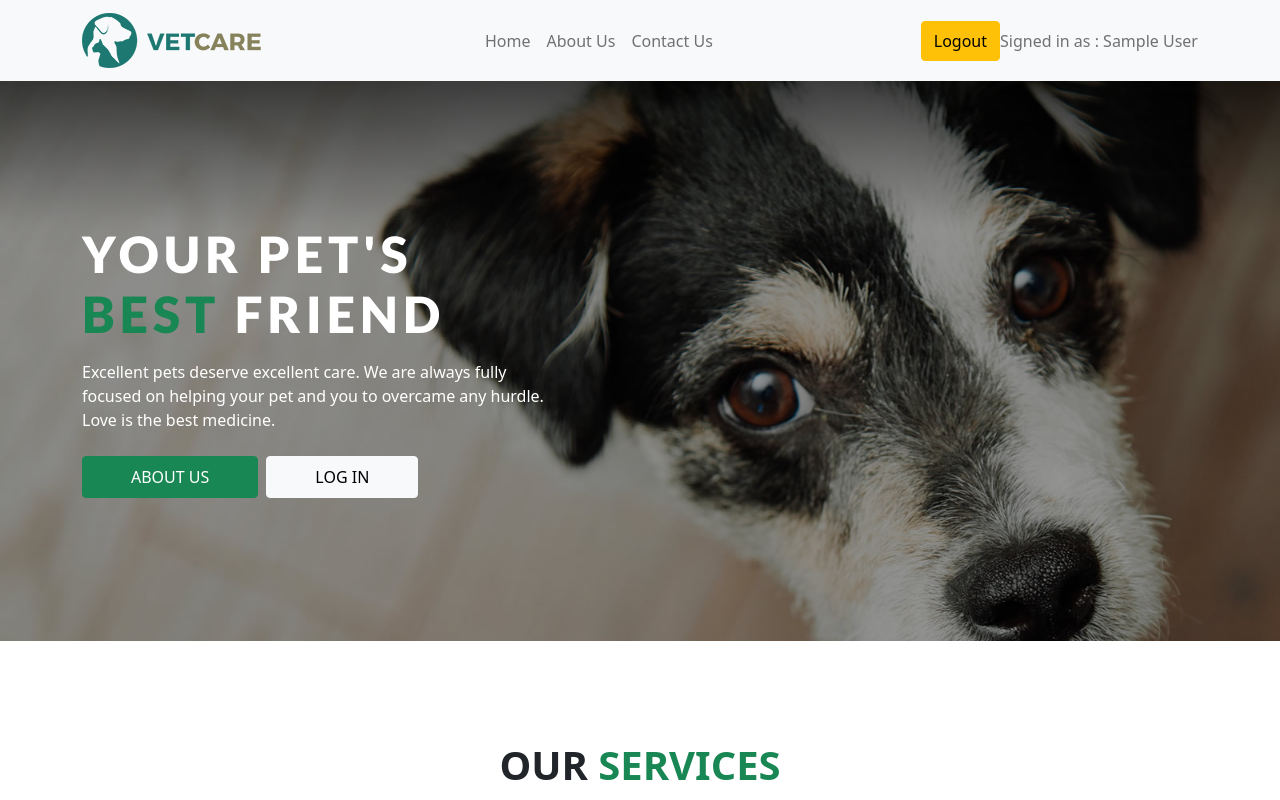
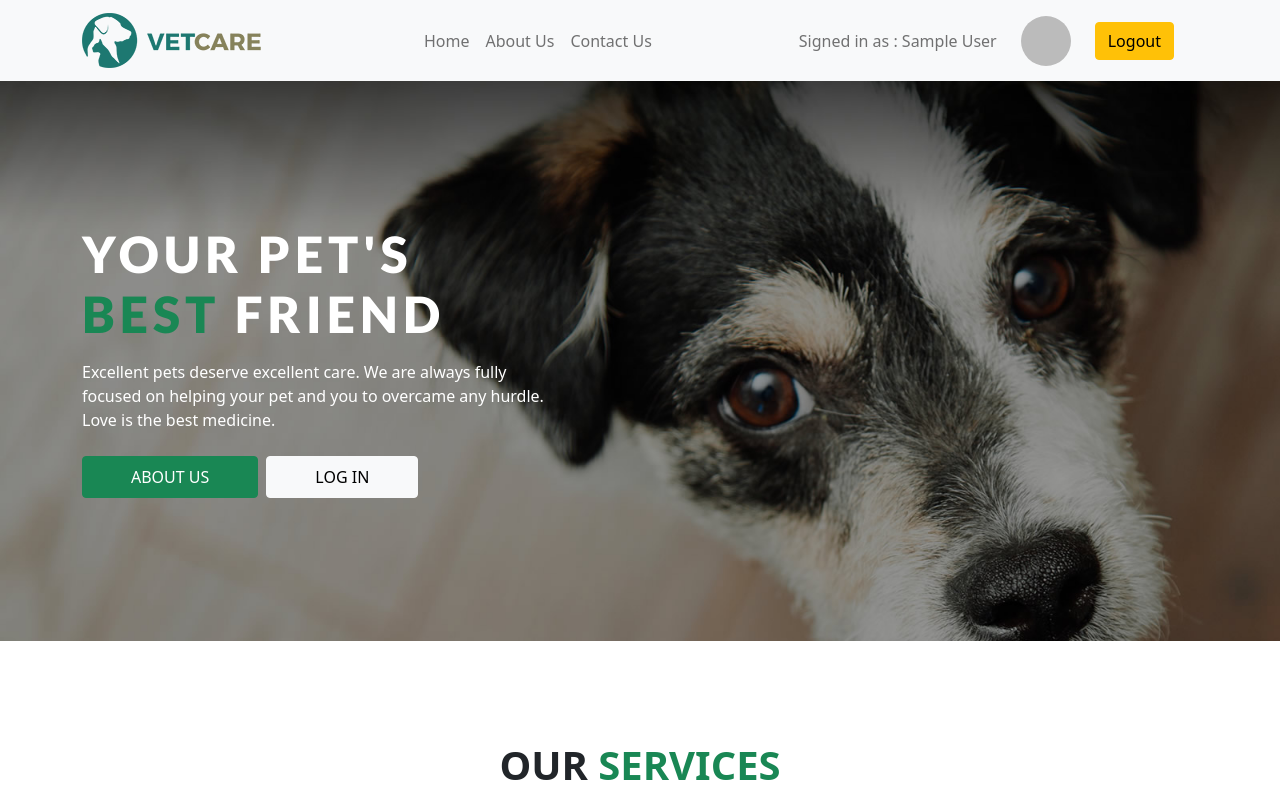
Before and after one commit to Safin-Ahmed/vetcare-react, a React (Create React App) app: page / in a window 1280 px wide. Shown: the top 800 px of the page. Built offline with nearby package versions, Linux system fonts and the light colour scheme; no server answers; sample sign-in values are in the browser's storage.

Commit message:
Added profile picture in header

```diff
--- a/src/components/Navbar/HomeNavbar.js
+++ b/src/components/Navbar/HomeNavbar.js
@@ -5,7 +5,8 @@ import logo from '../../images/logo.png';
 import { Link } from 'react-router-dom';
 import useAuth from '../../hooks/useAuth';
 const HomeNavbar = () => {
-  const {user, logout, isLoading} = useAuth();
+  const {user, logout} = useAuth();
+  const profileImage = user?.photoURL;
     return (
         <>
         <Navbar collapseOnSelect expand="lg" bg="light" variant="light">
@@ -18,14 +19,16 @@ const HomeNavbar = () => {
       <Nav.Link as = {Link} to = "/about">About Us</Nav.Link>
       <Nav.Link as = {Link} to = "/contact">Contact Us</Nav.Link>
     </Nav>
-    <Nav>
+    <Nav className = "align-items-center">
 
+
+      { user?.displayName && <Navbar.Text className = "text-center">Signed in as : {user.displayName}</Navbar.Text>}
+      {user?.photoURL && <img className = "ms-4 me-4" width = {50} height = "auto" style = {{borderRadius : "50%"}} src = {profileImage} alt = ""/>}
       { user?.email || user?.displayName ?
-        <Button onClick = {logout} variant = "warning">Logout</Button>
+        <Button onClick = {logout} variant = "warning me-4">Logout</Button>
         :
         <Button as = {Link} to = "/login" variant = "success">Login</Button>
       }
-      { user?.displayName && <Navbar.Text>Signed in as : {user.displayName}</Navbar.Text>}
 
     </Nav>
   </Navbar.Collapse>
```
